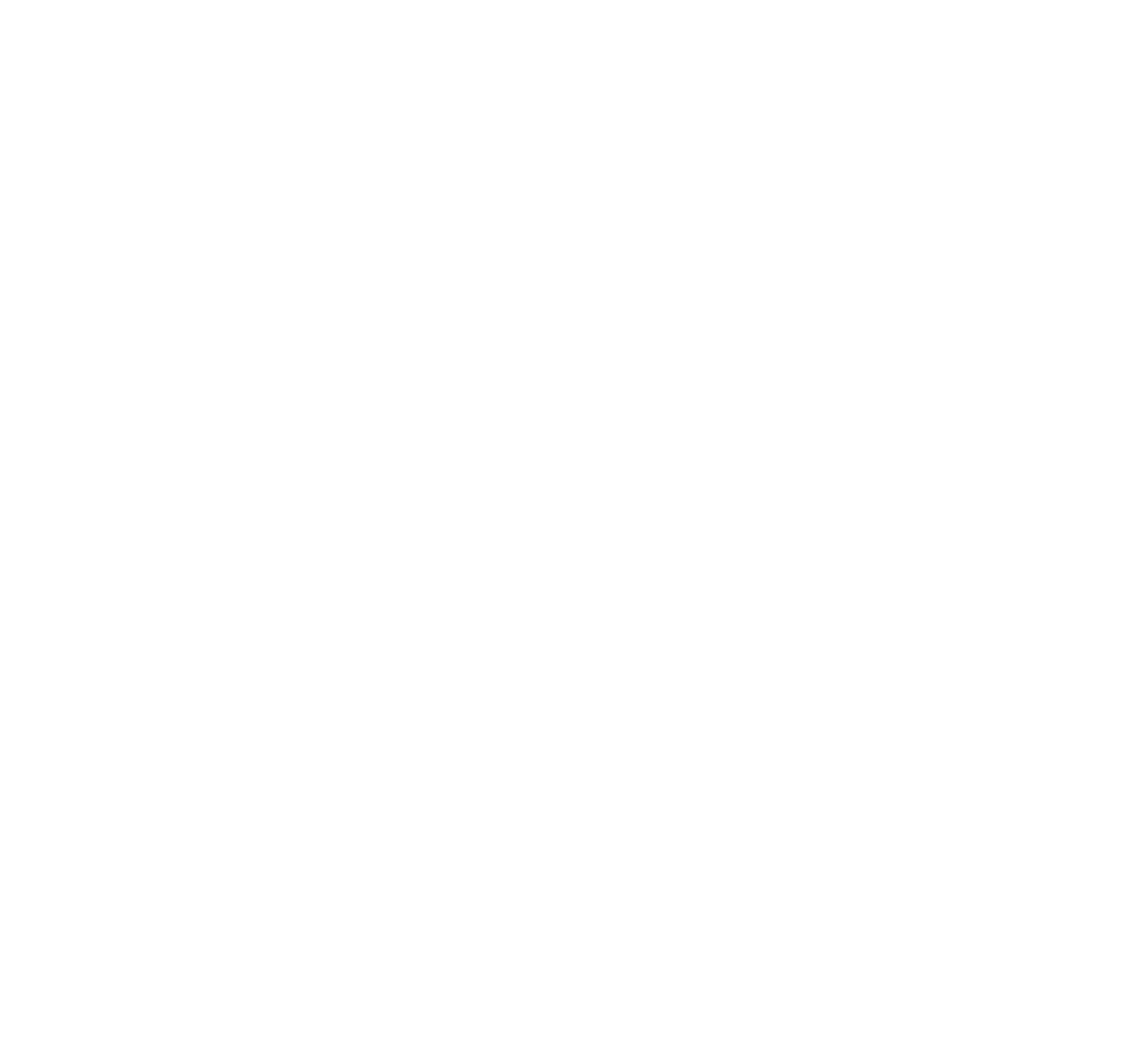
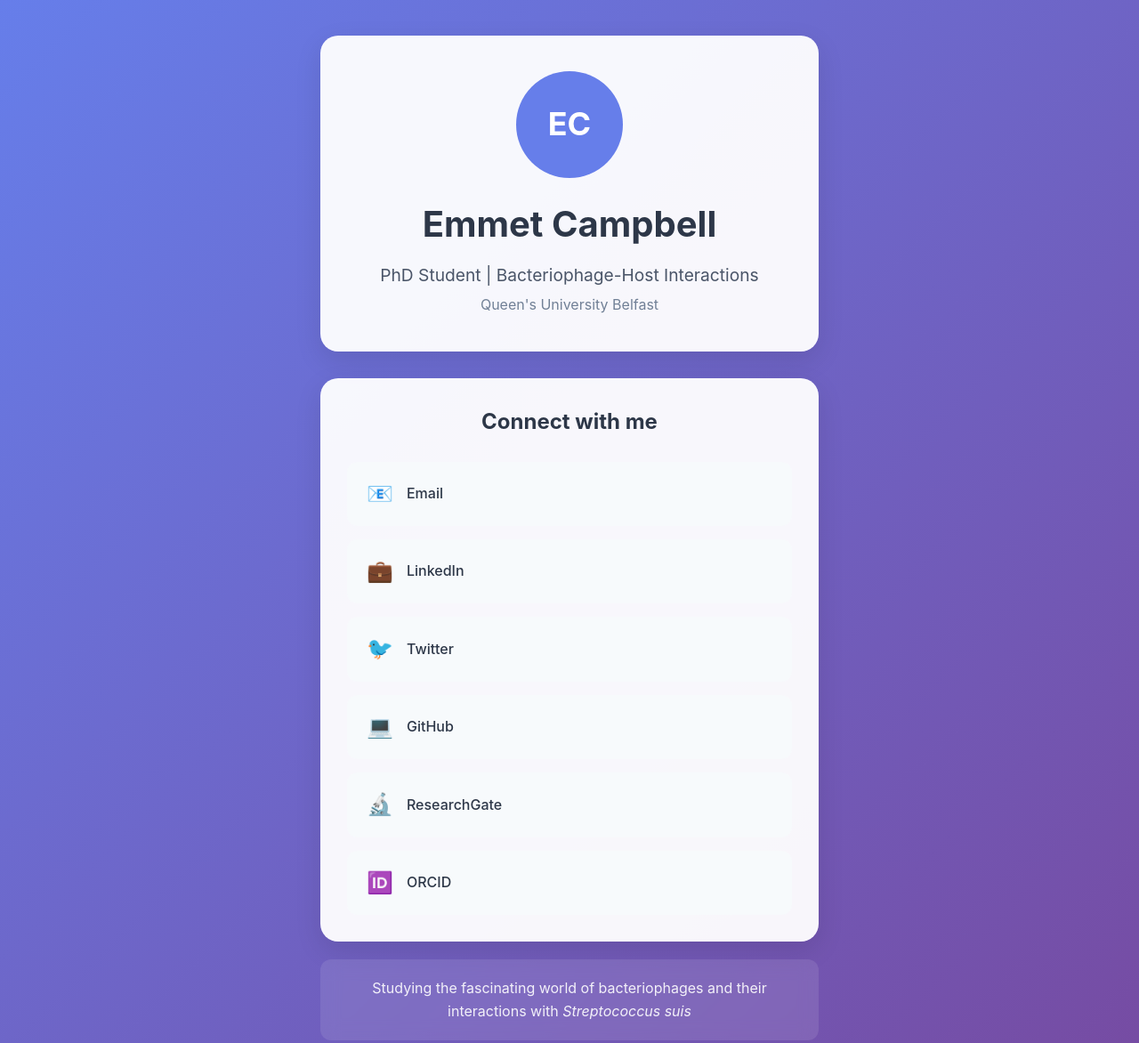
Before and after one commit to ecampbell50/EmmetCampbell.github.io, a plain HTML site: page index.html in a window 1280 px wide. Shown: the top 1172 px of the page at 89% size. Before the commit the page ends 800 px from the top, so only its background shows below. Drawn offline with Linux system fonts and the light colour scheme.

Commit message:
Updated basic files

```diff
--- a/index.html
+++ b/index.html
@@ -3,10 +3,54 @@
 <head>
     <meta charset="UTF-8">
     <meta name="viewport" content="width=device-width, initial-scale=1.0">
-    <title>Emmet Campbell - PhD Student</title>
+    <title>Emmet Campbell - PhD Researcher</title>
     <link rel="stylesheet" href="style.css">
 </head>
 <body>
-    <!-- Your content here -->
+    <div class="container">
+        <header class="hero">
+            <div class="profile-image">
+                <!-- Add your photo later: <img src="images/profile.jpg" alt="Emmet Campbell"> -->
+                <div class="placeholder-image">EC</div>
+            </div>
+            <h1>Emmet Campbell</h1>
+            <p class="subtitle">PhD Student | Bacteriophage-Host Interactions</p>
+            <p class="institution">Queen's University Belfast</p>
+        </header>
+
+        <main class="links-section">
+            <h2>Connect with me</h2>
+            <div class="social-links">
+                <a href="mailto:ecampbell50@qub.ac.uk" class="link-card email">
+                    <span class="icon">📧</span>
+                    <span>Email</span>
+                </a>
+                <a href="#" class="link-card linkedin">
+                    <span class="icon">💼</span>
+                    <span>LinkedIn</span>
+                </a>
+                <a href="#" class="link-card twitter">
+                    <span class="icon">🐦</span>
+                    <span>Twitter</span>
+                </a>
+                <a href="#" class="link-card github">
+                    <span class="icon">💻</span>
+                    <span>GitHub</span>
+                </a>
+                <a href="#" class="link-card research">
+                    <span class="icon">🔬</span>
+                    <span>ResearchGate</span>
+                </a>
+                <a href="#" class="link-card orcid">
+                    <span class="icon">🆔</span>
+                    <span>ORCID</span>
+                </a>
+            </div>
+        </main>
+
+        <footer>
+            <p>Studying the fascinating world of bacteriophages and their interactions with <em>Streptococcus suis</em></p>
+        </footer>
+    </div>
 </body>
 </html>
--- a/style.css
+++ b/style.css
@@ -1,32 +1,140 @@
-/* Element selector */
-h1 { color: blue; }
+* {
+    margin: 0;
+    padding: 0;
+    box-sizing: border-box;
+}
 
-/* Class selector */
-.my-class { background: red; }
+body {
+    font-family: -apple-system, BlinkMacSystemFont, 'Segoe UI', Roboto, Oxygen, Ubuntu, Cantarell, sans-serif;
+    line-height: 1.6;
+    background: linear-gradient(135deg, #667eea 0%, #764ba2 100%);
+    min-height: 100vh;
+    color: #333;
+}
 
-/* ID selector */
-#my-id { font-size: 20px; }
+.container {
+    max-width: 600px;
+    margin: 0 auto;
+    padding: 40px 20px;
+}
 
-/* Layout */
-display: flex;
-justify-content: center;
-align-items: center;
-margin: 10px;
-padding: 20px;
+/* Header/Hero Section */
+.hero {
+    text-align: center;
+    background: rgba(255, 255, 255, 0.95);
+    padding: 40px 30px;
+    border-radius: 20px;
+    margin-bottom: 30px;
+    box-shadow: 0 10px 30px rgba(0, 0, 0, 0.1);
+}
 
-/* Typography */
-font-family: 'Arial', sans-serif;
-font-size: 16px;
-font-weight: bold;
-color: #333;
-text-align: center;
+.profile-image {
+    margin: 0 auto 20px;
+    width: 120px;
+    height: 120px;
+}
 
-/* Background & borders */
-background-color: #f0f0f0;
-border: 1px solid #ccc;
-border-radius: 8px;
+.placeholder-image {
+    width: 120px;
+    height: 120px;
+    border-radius: 50%;
+    background: #667eea;
+    display: flex;
+    align-items: center;
+    justify-content: center;
+    font-size: 36px;
+    font-weight: bold;
+    color: white;
+}
 
-/* Sizing */
-width: 100%;
-max-width: 600px;
-height: 200px;
+.hero h1 {
+    font-size: 2.5rem;
+    font-weight: 700;
+    margin-bottom: 10px;
+    color: #2d3748;
+}
+
+.subtitle {
+    font-size: 1.2rem;
+    color: #4a5568;
+    margin-bottom: 5px;
+}
+
+.institution {
+    font-size: 1rem;
+    color: #718096;
+}
+
+/* Links Section */
+.links-section {
+    background: rgba(255, 255, 255, 0.95);
+    padding: 30px;
+    border-radius: 20px;
+    margin-bottom: 20px;
+    box-shadow: 0 10px 30px rgba(0, 0, 0, 0.1);
+}
+
+.links-section h2 {
+    text-align: center;
+    margin-bottom: 25px;
+    color: #2d3748;
+    font-size: 1.5rem;
+}
+
+.social-links {
+    display: grid;
+    grid-template-columns: repeat(auto-fit, minmax(250px, 1fr));
+    gap: 15px;
+}
+
+.link-card {
+    display: flex;
+    align-items: center;
+    padding: 15px 20px;
+    background: #f7fafc;
+    border-radius: 12px;
+    text-decoration: none;
+    color: #2d3748;
+    transition: all 0.3s ease;
+    border: 2px solid transparent;
+}
+
+.link-card:hover {
+    transform: translateY(-2px);
+    box-shadow: 0 5px 15px rgba(0, 0, 0, 0.1);
+    border-color: #667eea;
+}
+
+.link-card .icon {
+    font-size: 1.5rem;
+    margin-right: 15px;
+}
+
+.link-card span:last-child {
+    font-weight: 500;
+}
+
+/* Footer */
+footer {
+    text-align: center;
+    padding: 20px;
+    color: rgba(255, 255, 255, 0.9);
+    background: rgba(255, 255, 255, 0.1);
+    border-radius: 12px;
+    backdrop-filter: blur(10px);
+}
+
+/* Responsive Design */
+@media (max-width: 600px) {
+    .container {
+        padding: 20px 15px;
+    }
+
+    .hero h1 {
+        font-size: 2rem;
+    }
+
+    .social-links {
+        grid-template-columns: 1fr;
+    }
+}
```
